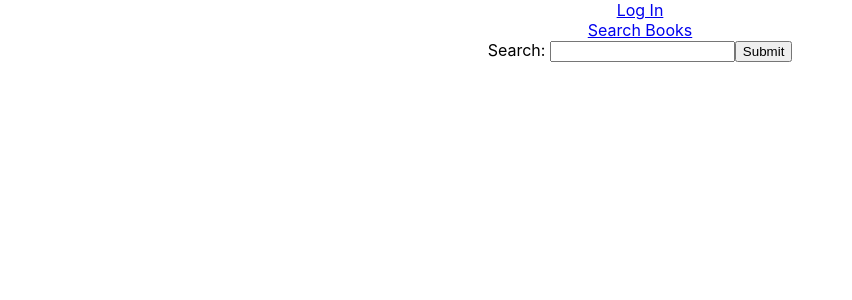
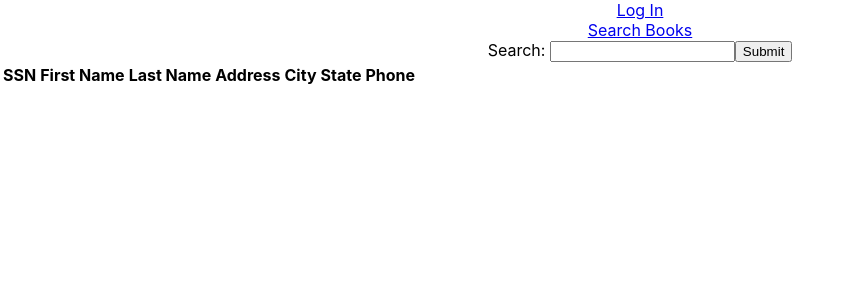
Before and after one commit to joshuavkoshy123/libraryProject, a React (Create React App) app in the folder library_project/frontend/: page /search in a window 1280 px wide. Shown: the top 300 px of the page, without its empty margins (0-852 px from the left). Built offline with nearby package versions, Linux system fonts and the light colour scheme.

Commit message:
Made more changes to search page

```diff
--- a/library_project/frontend/src/pages/search.js
+++ b/library_project/frontend/src/pages/search.js
@@ -2,6 +2,7 @@ import { useState } from "react";
 
 export default function Search() {
   const [search, setSearch] = useState('');
+  const [books, setBooks] = useState([]);
 
   /**
    * Collects search field value
@@ -10,10 +11,7 @@ export default function Search() {
   function handleChange(e) {
     const {name, value} = e.target;
 
-    setSearch(prevSearch => ({
-      ...prevSearch,
-      [name]: value,
-    }));
+    setSearch(prevSearch => value);
   }
 
   /**
@@ -21,13 +19,15 @@ export default function Search() {
    * @param {SubmitEvent} event
    */
   async function handleSubmit(event) {
+    event.preventDefault();
     try {
-      const response = await fetch('http://localhost:5000/api/search', {
+      const response = await fetch('http://localhost:5001/api/search', {
         method: 'POST',
         headers: { 'Content-Type': 'application/json' },
         body: JSON.stringify({ query: search }),
       });
 
+      console.log("function");
       if (!response.ok) {
         throw new Error('Failed to query database');
       }
@@ -39,20 +39,38 @@ export default function Search() {
     }
   }
 
-  /*
-  curl -i -X POST http://localhost:5000/api/search \
-    -H "Content-Type: application/json" \
-    -d '{ "query": "search" }'
-
-  */
-
+    /*
+    - ssn
+    - first_name
+    - last_name
+    - address
+    - city
+    - state
+    - phone
+    */
   return (
     <div>
-      <form action='submit'>
-        <label for='search'>Search: </label>
+      <form onSubmit={handleSubmit}>
+        <label htmlFor='search'>Search: </label>
         <input id="search" type="text" onChange={handleChange}/>
         <input type='submit' />
       </form>
+      <table>
+        <thead>
+          <tr>
+            <th>SSN</th>
+            <th>First Name</th>
+            <th>Last Name</th>
+            <th>Address</th>
+            <th>City</th>
+            <th>State</th>
+            <th>Phone</th>
+          </tr>
+        </thead>
+        <tbody>
+
+        </tbody>
+      </table>
     </div>
   );
 }
```
Also changed, not shown: library_project/frontend/src/pages/login.js (+1 -10 lines), 1 other file (tests, documents, lock files or other folders).
